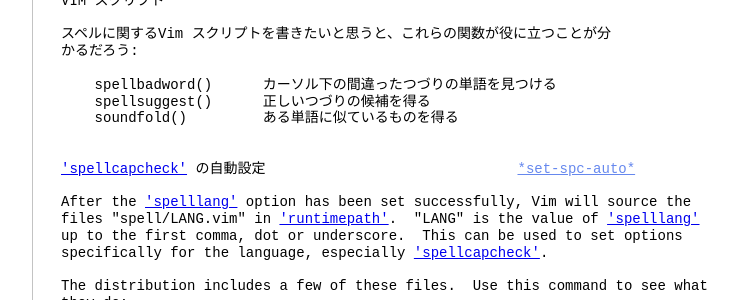
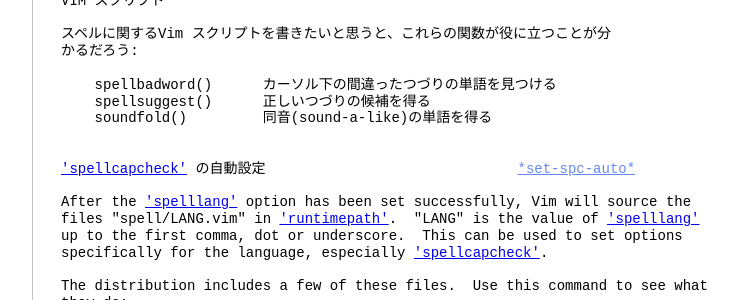
Before and after one commit to vim-jp/vimdoc-ja, a Jekyll site: the page built from spell.html, in a window 1280 px wide and 900 px high, scrolled down 7350 px. Shown: the part 150-450 px from the top of the window, without its empty margins (340-1088 px from the left). Built offline with Jekyll 4.4.1, drawn with Linux system fonts in a browser that asks for light colours; nearby versions of some CDN libraries; Markdown is read by kramdown in place of the engine named in the settings; comment, search, counter and statistics services are not loaded.

Commit message:
Deployed vim-jp/vimdoc-ja@59776ec00a5c17558343aefa626803cbc55c767d by ixeris.kaoriya.net

```diff
--- a/spell.html
+++ b/spell.html
@@ -444,7 +444,7 @@
 <br>
 &nbsp;&nbsp;&nbsp;&nbsp;spellbadword()&nbsp;&nbsp;&nbsp;&nbsp;&nbsp;&nbsp;カーソル下の間違ったつづりの単語を見つける<br>
 &nbsp;&nbsp;&nbsp;&nbsp;spellsuggest()&nbsp;&nbsp;&nbsp;&nbsp;&nbsp;&nbsp;正しいつづりの候補を得る<br>
-&nbsp;&nbsp;&nbsp;&nbsp;soundfold()&nbsp;&nbsp;&nbsp;&nbsp;&nbsp;&nbsp;&nbsp;&nbsp; ある単語に似ているものを得る<br>
+&nbsp;&nbsp;&nbsp;&nbsp;soundfold()&nbsp;&nbsp;&nbsp;&nbsp;&nbsp;&nbsp;&nbsp;&nbsp; 同音(sound-a-like)の単語を得る<br>
 <br>
 <br>
 <a class="Type" href="options.html#'spellcapcheck'">'spellcapcheck'</a>&nbsp;の自動設定&nbsp;&nbsp;&nbsp;&nbsp;&nbsp;&nbsp;&nbsp;&nbsp;&nbsp;&nbsp;&nbsp;&nbsp;&nbsp;&nbsp;&nbsp;&nbsp;&nbsp;&nbsp;&nbsp;&nbsp;&nbsp;&nbsp;&nbsp;&nbsp;&nbsp;&nbsp;&nbsp;&nbsp;&nbsp;&nbsp;<a class="Constant" href="spell.html#set-spc-auto" name="set-spc-auto">*set-spc-auto*</a><br>
```
